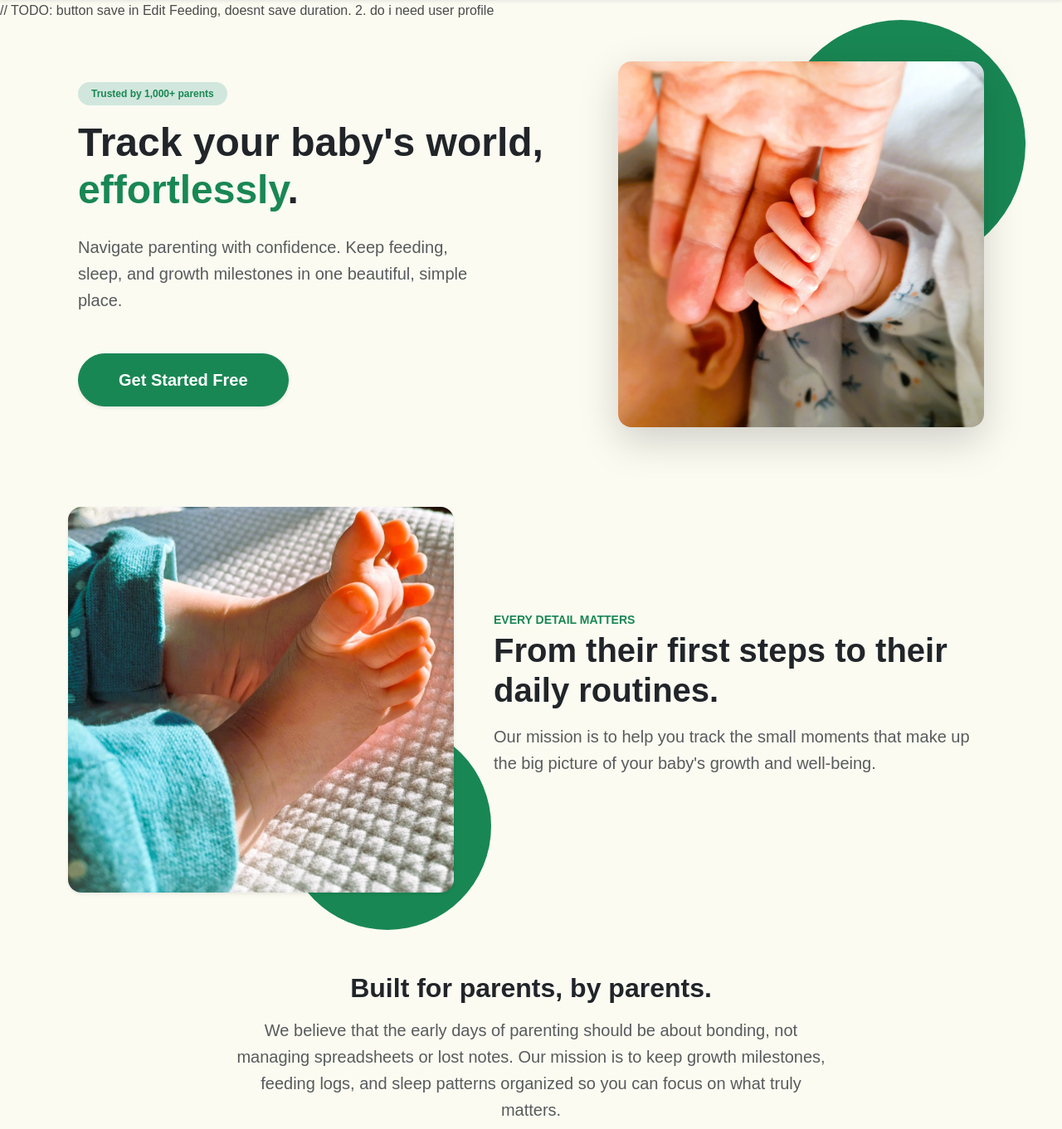
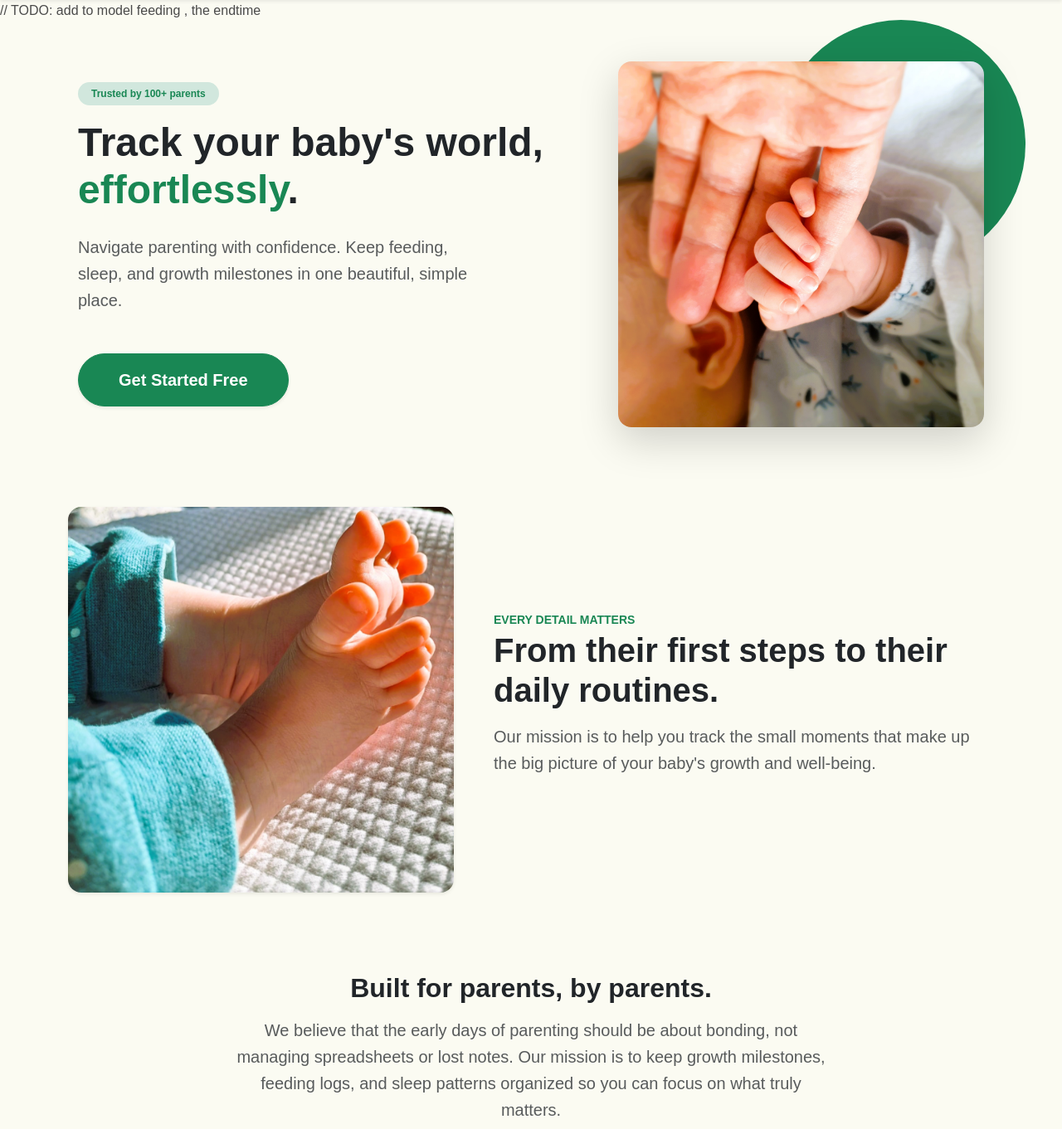
Before and after one commit to samalkralik/BabyTrackerProject, a Django app: page / in a window 1280 px wide. Shown: the part 86-1447 px from the top of the page at 83% size. Run offline with Django 5.2, Linux system fonts and the light colour scheme; some libraries are stand-ins or nearby versions.

Commit message:
corrections

```diff
--- a/baby_tracker_app/templates/baby_tracker_app/_base.html
+++ b/baby_tracker_app/templates/baby_tracker_app/_base.html
@@ -75,7 +75,7 @@
             </div>
         </div>
     </nav>
-    // TODO: button save in Edit Feeding, doesnt save duration. 2. do i need user profile
+    // TODO: add to model feeding , the endtime
     <main class="container">
         {% block base_content %}
         {% endblock %}
--- a/baby_tracker_app/templates/baby_tracker_app/growth.html
+++ b/baby_tracker_app/templates/baby_tracker_app/growth.html
@@ -36,10 +36,10 @@
                                     <th>Date</th>
                                     <th>Weight (kg)</th>
                                     <th>Height (cm)</th>
+                                    <th></th>
                                 </tr>
                             </thead>
-                            <tbody>
-                                {% for g in page %}
+                            <tbody>{% for g in page %}
                                 <tr class="align-middle">
                                     <td>{{ g.date|date:"d.m.Y" }}</td>
                                     <td class="fw-bold text-dark">{{ g.weight }} kg</td>
@@ -59,7 +59,7 @@
                                 </tr>
                                 {% empty %}
                                 <tr>
-                                    <td colspan="3" class="text-center text-muted">No measurements recorded yet.</td>
+                                    <td colspan="4" class="text-center text-muted">No measurements recorded yet.</td>
                                 </tr>
                                 {% endfor %}
                             </tbody>
--- a/baby_tracker_app/templates/baby_tracker_app/index.html
+++ b/baby_tracker_app/templates/baby_tracker_app/index.html
@@ -12,7 +12,7 @@
     <div class="row align-items-center">
         <div class="col-lg-7 text-center text-lg-start mb-5 mb-lg-0">
             <span class="badge bg-success-subtle text-success rounded-pill px-3 py-2 mb-3 fw-bold">
-                Trusted by 1,000+ parents
+                Trusted by 100+ parents
             </span>
             <h1 class="display-5 fw-bold text-dark mb-4" style="max-width: 600px;">
                 Track your baby's world, <span class="text-success">effortlessly</span>.
@@ -42,9 +42,9 @@
         <div class="col-lg-5 text-center order-lg-1 order-2">
             <div class="position-relative d-inline-block">
                 <div class="position-absolute bg-success opacity-10 rounded-circle"
-                    style="width: 250px; height: 250px; top: 260px; left: 260px; z-index: 0;"></div>
+                    style="width: 200px; height: 200px; top: 250px; left: 250px; z-index: 0;"></div>
 
-                <img src="{% static 'baby_tracker_app/index_image_feet.jpg' %}"
+                <img src="{% static 'baby_tracker_app/index_image_feet.JPG' %}"
                     class="img-fluid rounded-4 shadow-sm position-relative" style="z-index: 1;" alt="Baby feet">
             </div>
         </div>
```
Also changed, not shown: sql.py (added, +17 -0 lines).
